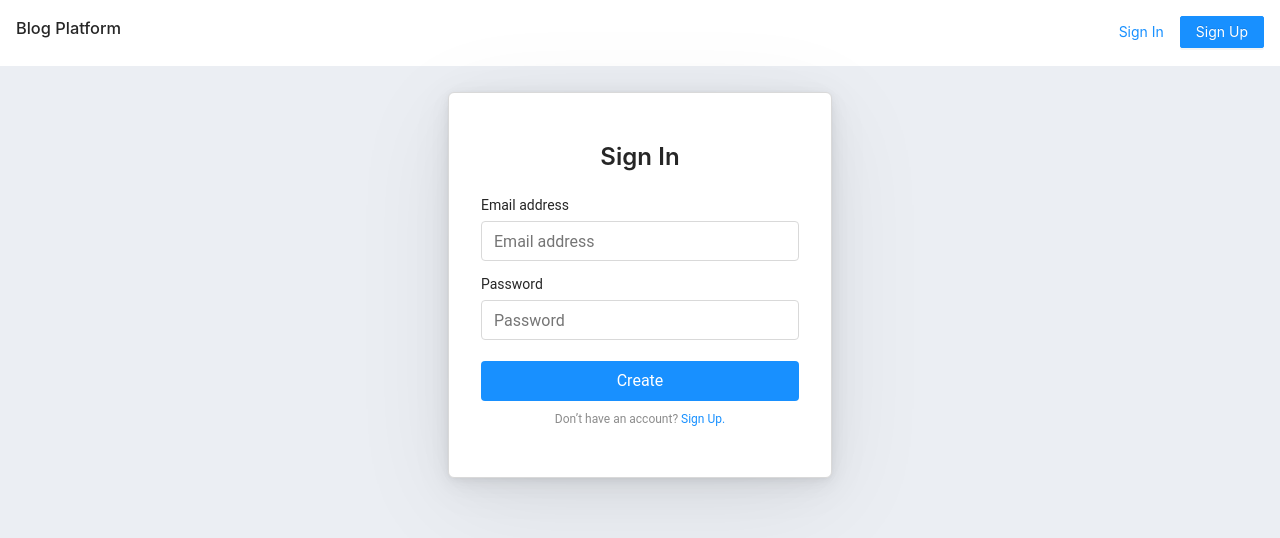
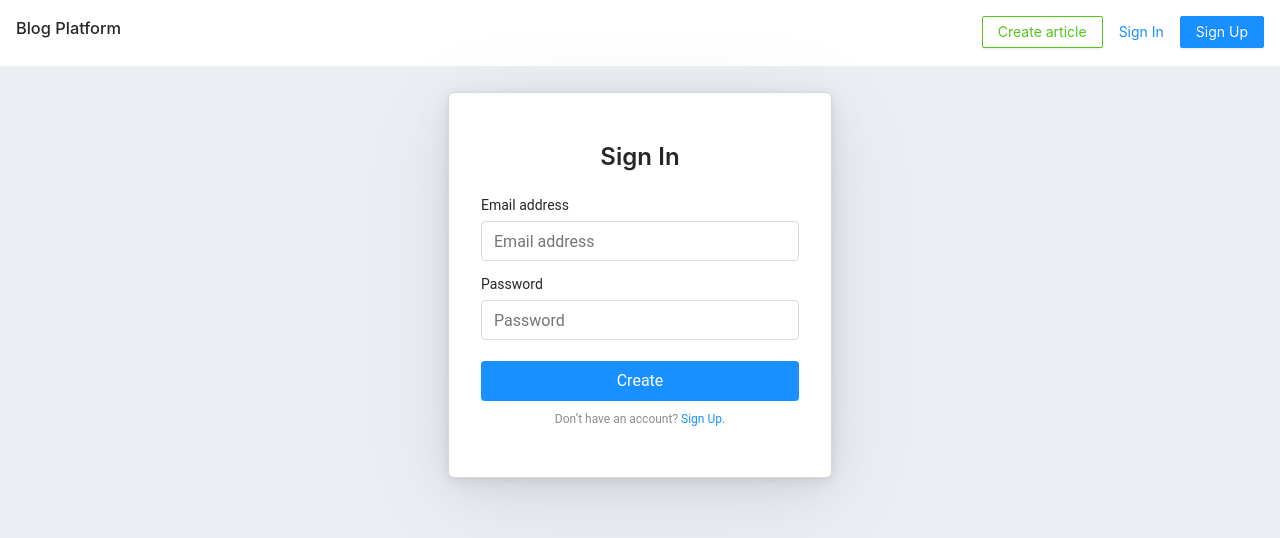
Before and after one commit to nishmann/blog-platform, a React (Create React App) app: page /sign-in in a window 1280 px wide. Shown: the top 538 px of the page. Built offline with nearby package versions, Linux system fonts and the light colour scheme; no server answers.

Commit message:
private route

```diff
--- a/src/components/EditArticle/EditArticle.tsx
+++ b/src/components/EditArticle/EditArticle.tsx
@@ -1,7 +1,7 @@
 import React, { useEffect, useState } from 'react';
-import { useNavigate, useParams } from 'react-router-dom';
+import { Navigate, useNavigate, useParams } from 'react-router-dom';
 import { editArticle, getArticle } from '../../store/slices/articlesSlice';
-import { useAppDispatch } from '../../hooks';
+import { useAppDispatch, useAppSelector } from '../../hooks';
 import FormArticle from '../FormArticle';
 
 type NewArticleType = {
@@ -14,6 +14,7 @@ type NewArticleType = {
 };
 
 const EditArticle: React.FC = () => {
+  const { user } = useAppSelector((state) => state.authSlice);
   const dispatch = useAppDispatch();
   const { id } = useParams();
   const [article, setArticle] = useState<any>();
@@ -36,6 +37,7 @@ const EditArticle: React.FC = () => {
     });
   };
 
+  if (user == null) return <Navigate to="/sign-in" />;
   if (updatedArticle) return navigate(`/articles/${updatedArticle}`);
 
   return (
--- a/src/components/Header/Header.tsx
+++ b/src/components/Header/Header.tsx
@@ -46,6 +46,11 @@ const Header: React.FC = () => {
     }
     return (
       <div>
+        <Link to="/new-article">
+          <Button style={{ borderColor: '#52C41A', color: '#52C41A' }} type="primary" ghost>
+            Create article
+          </Button>
+        </Link>
         <Link to="sign-in">
           <Button type="link">Sign In</Button>
         </Link>
--- a/src/components/NewArticle/NewArticle.tsx
+++ b/src/components/NewArticle/NewArticle.tsx
@@ -1,8 +1,8 @@
 import React, { useState } from 'react';
-import { useNavigate } from 'react-router-dom';
+import { Navigate, useNavigate } from 'react-router-dom';
 
 import { createArticle } from '../../store/slices/articlesSlice';
-import { useAppDispatch } from '../../hooks';
+import { useAppDispatch, useAppSelector } from '../../hooks';
 import FormArticle from '../FormArticle';
 
 type NewArticleType = {
@@ -15,6 +15,7 @@ type NewArticleType = {
 };
 
 const NewArticle: React.FC = () => {
+  const { user } = useAppSelector((state) => state.authSlice);
   const navigate: any = useNavigate();
   const [newArticle, setNewArticle] = useState<any>();
   const dispatch = useAppDispatch();
@@ -29,6 +30,7 @@ const NewArticle: React.FC = () => {
     });
   };
 
+  if (user == null) return <Navigate to="/sign-in" />;
   if (newArticle) return navigate(`/articles/${newArticle}`);
 
   return (
```
